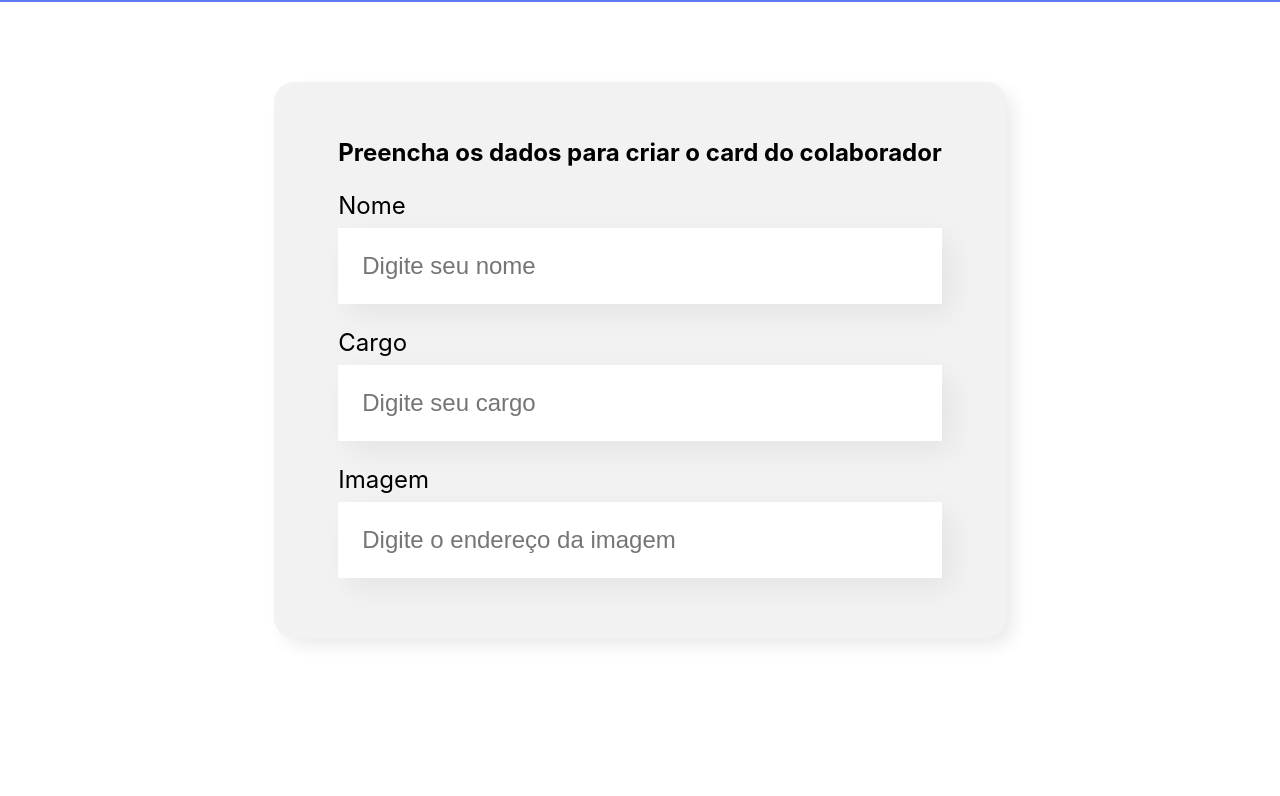
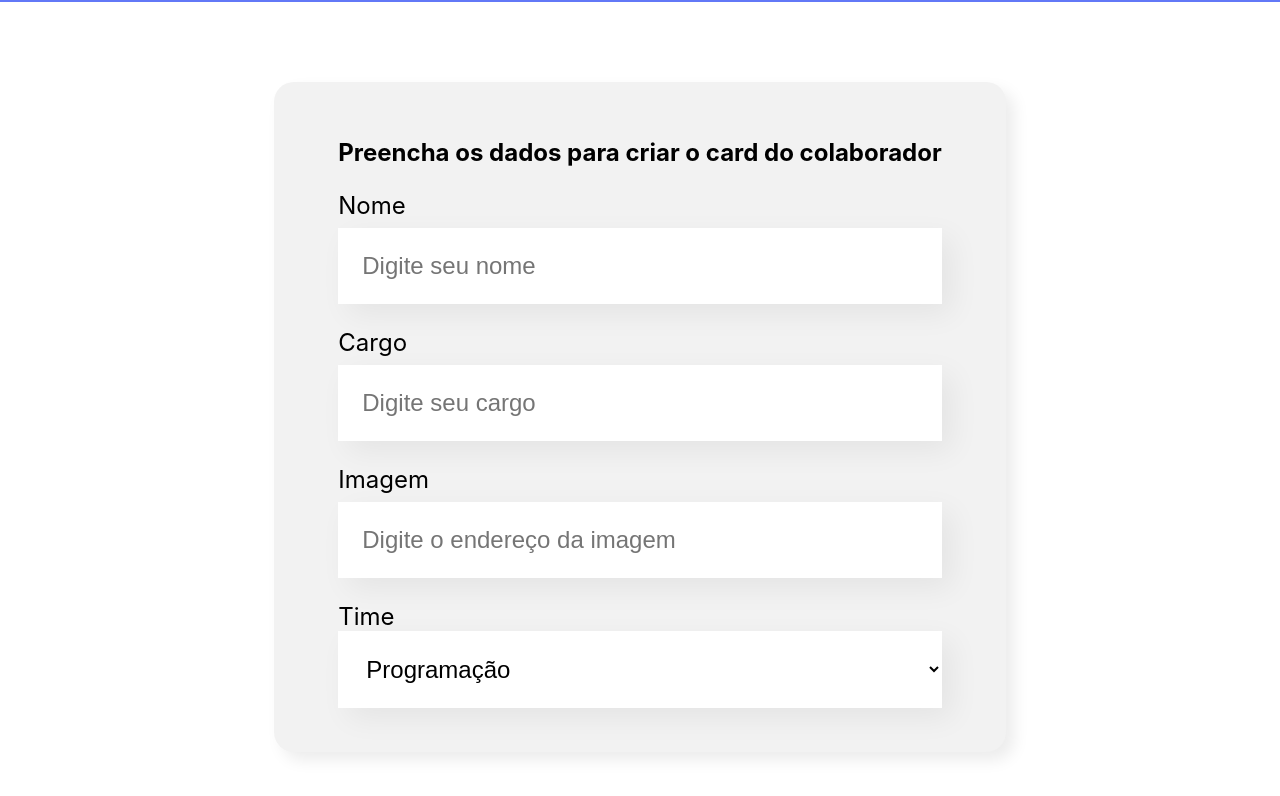
Before and after one commit to V-Matheus/T6-ONE-ALURA, a React (Create React App) app in the folder organo/: page / in a window 1280 px wide. Shown: the part 496-1292 px from the top of the page. Before the commit the page ends 1214 px from the top, so only its background shows below. Built offline with nearby package versions, Linux system fonts and the light colour scheme; the HTML template or start-up script is replaced by a standard one.

Commit message:
lista dos times

```diff
--- a/organo/src/App.js
+++ b/organo/src/App.js
@@ -1,5 +1,5 @@
 import { Banner } from './components/Banner';
-import Formulario from './components/Formulario'
+import { Formulario } from './components/Formulario';
 
 function App() {
   return (
--- a/organo/src/components/Formulario/index.jsx
+++ b/organo/src/components/Formulario/index.jsx
@@ -1,18 +1,29 @@
 import React from 'react';
 import { CampoTexto } from '../CampoTexto';
-import './Formulario.css'
+import { ListaSuspensa } from '../ListaSuspensa';
+import './Formulario.css';
 
-const index = () => {
+export const Formulario = () => {
+
+  const itens = [
+    'Programação',
+    'Front-End',
+    'Data Science',
+    'Devops',
+    'UX e Design',
+    'Mobile',
+    'Inovação e Gestão'
+  ]
+
   return (
-    <section className='formulario'>
+    <section className="formulario">
       <form action="">
         <h2>Preencha os dados para criar o card do colaborador</h2>
         <CampoTexto label="Nome" placeholder="Digite seu nome" />
         <CampoTexto label="Cargo" placeholder="Digite seu cargo" />
         <CampoTexto label="Imagem" placeholder="Digite o endereço da imagem" />
+        <ListaSuspensa label='Time' itens={itens}/>
       </form>
     </section>
   );
 };
-
-export default index;
--- /dev/null
+++ b/organo/src/components/ListaSuspensa/ListaSuspensa.css
@@ -0,0 +1,15 @@
+.listaSuspensa {
+  display: block;
+  margin-bottom: 8px;
+  font-size: 24px;
+}
+
+.listaSuspensa select {
+  background-color: #fff;
+  box-shadow: 10px 10px 30px rgba(0, 0, 0, 0.06);
+  width: 100%;
+  border: none;
+  font-size: 24px;
+  padding: 24px;
+  box-sizing: border-box;
+}
--- /dev/null
+++ b/organo/src/components/ListaSuspensa/index.jsx
@@ -0,0 +1,15 @@
+import React from 'react';
+import './ListaSuspensa.css';
+
+export const ListaSuspensa = ({ label, itens }) => {
+  return (
+    <div className='listaSuspensa'>
+      <label>{label}</label>
+      <select>
+        {itens.map((item) => (
+          <option key={item}>{item}</option>
+        ))}
+      </select>
+    </div>
+  );
+};
```
